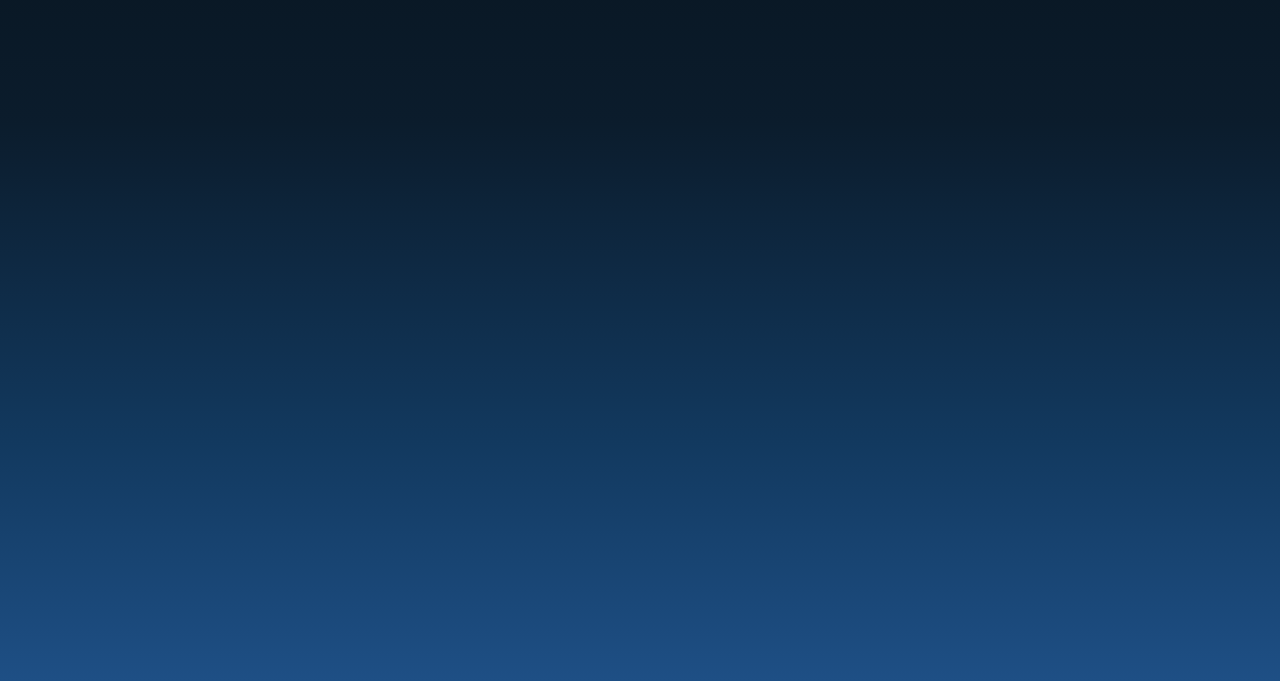
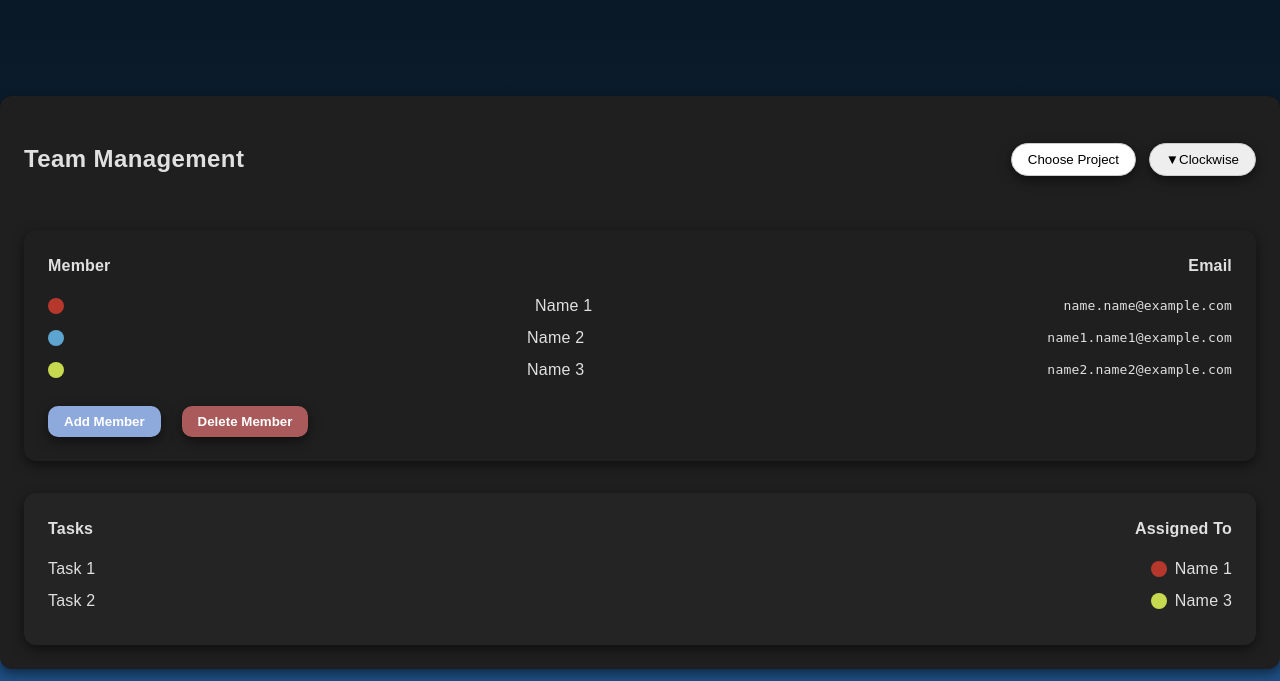
Before and after one commit to JairGutierrez-01/Clockwise, a Flask app: page /teams in a window 1280 px wide. Shown: the part 119-800 px from the top of the page. Run offline with Flask 3, Linux system fonts and the light colour scheme; parts of the project's set-up code (start-up, migrations or seed data) failed here and were passed over.

Commit message:
edit team seite

```diff
--- a/frontend/static/teams.css
+++ b/frontend/static/teams.css
@@ -1,3 +1,101 @@
 .teams-container {
   padding: 3rem 5rem;
 }
+.team-management {
+  display: flex;
+  flex-direction: column;
+  gap: 2rem;
+}
+
+.header-row {
+  display: flex;
+  justify-content: space-between;
+  align-items: center;
+}
+
+.project-button {
+  background: white;
+  border: 1px solid #ccc;
+  padding: 0.5rem 1rem;
+  border-radius: 999px;
+  margin-left: 0.5rem;
+  cursor: pointer;
+  box-shadow: var(--card-shadow-light);
+}
+
+.project-button.secondary {
+  background: #eee;
+}
+
+.table-header {
+  display: flex;
+  justify-content: space-between;
+  font-weight: bold;
+  margin-bottom: 1rem;
+}
+
+.member-row,
+.task-row {
+  display: flex;
+  justify-content: space-between;
+  align-items: center;
+  margin: 0.5rem 0;
+}
+
+.member-row span,
+.task-row span {
+  display: inline-flex;
+  align-items: center;
+  gap: 0.5rem;
+}
+
+.email {
+  font-family: monospace;
+  white-space: nowrap;
+}
+
+.dot {
+  width: 16px;
+  height: 16px;
+  border-radius: 50%;
+  display: inline-block;
+}
+
+.red {
+  background-color: #b6382c;
+}
+.blue {
+  background-color: #5da4d1;
+}
+.green {
+  background-color: #c7da4f;
+}
+
+.member-buttons {
+  margin-top: 1.5rem;
+}
+
+.add-btn,
+.delete-btn {
+  padding: 0.5rem 1rem;
+  border-radius: 10px;
+  font-weight: bold;
+  border: none;
+  cursor: pointer;
+  box-shadow: var(--card-shadow-light);
+  margin-right: 1rem;
+}
+
+.add-btn {
+  background-color: #8eaadc;
+  color: white;
+}
+
+.delete-btn {
+  background-color: #aa5a5a;
+  color: white;
+}
+
+.task-section {
+  background-color: var(--project-details-bg);
+}
--- a/frontend/templates/teams.html
+++ b/frontend/templates/teams.html
@@ -24,3 +24,56 @@
     <script src="{{ url_for('static', filename='js/theme.js') }}"></script>
   </body>
 </html>
+<div class="team-management card">
+  <div class="header-row">
+    <h2>Team Management</h2>
+    <div class="project-selector">
+      <button class="project-button">Choose Project</button>
+      <button class="project-button secondary">▼Clockwise</button>
+    </div>
+  </div>
+
+  <div class="member-section card">
+    <div class="table-header">
+      <span>Member</span>
+      <span>Email</span>
+    </div>
+
+    <div class="member-row">
+      <span class="dot red"></span>
+      <span>Name 1</span>
+      <span class="email">name.name@example.com</span>
+    </div>
+    <div class="member-row">
+      <span class="dot blue"></span>
+      <span>Name 2</span>
+      <span class="email">name1.name1@example.com</span>
+    </div>
+    <div class="member-row">
+      <span class="dot green"></span>
+      <span>Name 3</span>
+      <span class="email">name2.name2@example.com</span>
+    </div>
+
+    <div class="member-buttons">
+      <button class="add-btn">Add Member</button>
+      <button class="delete-btn">Delete Member</button>
+    </div>
+  </div>
+
+  <div class="task-section card">
+    <div class="table-header">
+      <span>Tasks</span>
+      <span>Assigned To</span>
+    </div>
+
+    <div class="task-row">
+      <span>Task 1</span>
+      <span><span class="dot red"></span>Name 1</span>
+    </div>
+    <div class="task-row">
+      <span>Task 2</span>
+      <span><span class="dot green"></span>Name 3</span>
+    </div>
+  </div>
+</div>
```
